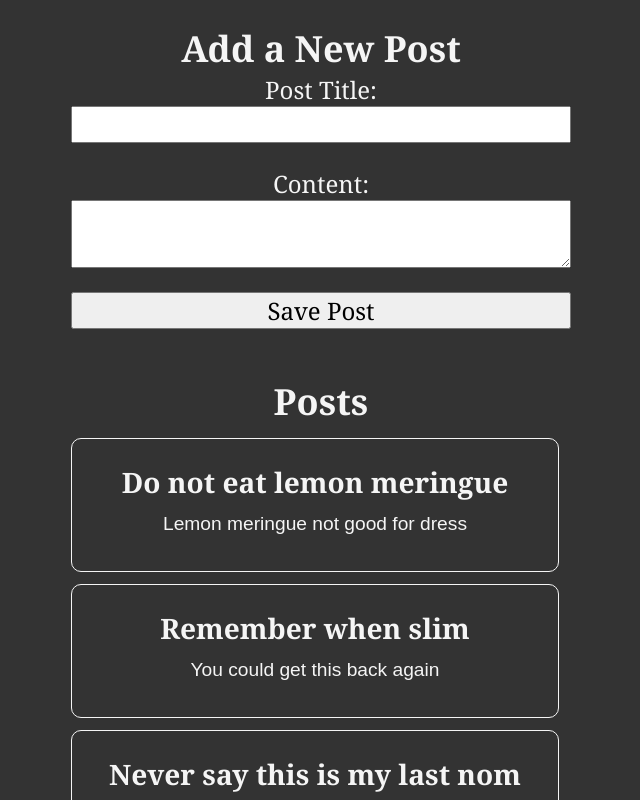
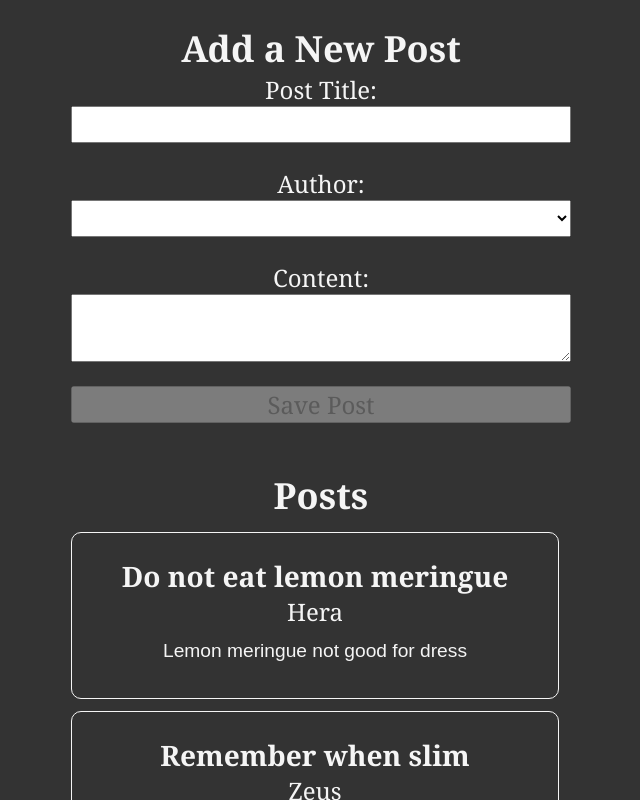
Before and after one commit to GailBowen/tipsblog, a React (Create React App) app: page / in a window 1280 px wide. Shown: the top 800 px of the page, without its empty margins (319-959 px from the left). Built offline with nearby package versions, Linux system fonts and the light colour scheme.

Commit message:
Show author name

```diff
--- a/src/app/store.js
+++ b/src/app/store.js
@@ -1,9 +1,11 @@
 import { configureStore } from '@reduxjs/toolkit';
 
 import postsReducer from '../features/posts/postsSlice';
+import usersReducer from '../features/users/usersSlice';
 
 export const store = configureStore({
     reducer: {
-        posts: postsReducer
+        posts: postsReducer,
+        users: usersReducer
     }
 });
--- a/src/features/posts/AddPostForm.js
+++ b/src/features/posts/AddPostForm.js
@@ -1,29 +1,47 @@
 import React from 'react'
 import { useState } from 'react';
-import { useDispatch } from 'react-redux';
-import { nanoid } from '@reduxjs/toolkit';
+import { useDispatch, useSelector } from 'react-redux';
+
 import { postAdded } from './postsSlice';
+import { selectAllUsers } from '../users/usersSlice';
+
+
 
 
 const AddPostForm = () => {
     const dispatch = useDispatch();
     const [title, setTitle] = useState('');
     const [content, setContent] = useState('');
+    const [userId, setUserId] = useState('');
+
+    const users = useSelector(selectAllUsers);
 
     const onTitleChanged = e => setTitle(e.target.value);
 
     const onContentChanged = e => setContent(e.target.value);
 
+    const onAuthorChanged = e => setUserId(e.target.value);
+
+
     const onSavedPostClicked = () => {
         if (title && content) {
             dispatch(
-                postAdded(title, content)
+                postAdded(title, content, userId)
             );
 
             setTitle('');
             setContent('');
         }
     };
+
+    const canSave = Boolean(title) && Boolean(content) && Boolean(userId);
+
+    const userOptions = users.map(user => (
+        <option key={user.id} value={user.id}>
+            {user.name}
+        </option>
+    ));
+
 
 
   return (
@@ -38,6 +56,13 @@ const AddPostForm = () => {
                 value={title}
                 onChange={onTitleChanged}
             />
+
+            <label htmlFor="postAuthor">Author:</label>
+            <select id ="postAuthor" value={userId} onChange={onAuthorChanged}>
+                <option value=""></option>
+                {userOptions}
+            </select>
+
             <label htmlFor="postContent">Content:</label>
             <textarea
                 id="postContent"
@@ -47,7 +72,10 @@ const AddPostForm = () => {
             />
             <button
                 type="button"
-                onClick={onSavedPostClicked}>Save Post</button>
+                onClick={onSavedPostClicked}
+                disabled={!canSave}>
+                    Save Post
+                    </button>
         </form>
       </section>
   )
--- a/src/features/posts/PostsList.js
+++ b/src/features/posts/PostsList.js
@@ -1,15 +1,18 @@
 import { useSelector } from 'react-redux';
 import { selectAllPosts } from './postsSlice';
+import { selectAllUsers } from '../users/usersSlice';
 
 import React from 'react'
 
 const PostsList = () => {
     const posts = useSelector(selectAllPosts)
+    const users = useSelector(selectAllUsers)
 
     console.log('PostsList -> posts', posts);
     const renderedPosts = posts.map(post => (
         <article className="post-excerpt" key={post.id}>
             <h3>{post.title}</h3>
+            <span>{users[post.userId].name}</span>
             <p className="post-content">{post.content.substring(0, 100)}</p>
         </article>
     ))
--- a/src/features/posts/postsSlice.js
+++ b/src/features/posts/postsSlice.js
@@ -1,9 +1,9 @@
 import { createSlice, nanoid } from '@reduxjs/toolkit';
 
 const initialState = [
-    { id: '1', title: 'Do not eat lemon meringue', content: 'Lemon meringue not good for dress' },
-    { id: '2', title: 'Remember when slim', content: 'You could get this back again' },
-    { id: '3', title: 'Never say this is my last nom of the day', content: 'Just put off nomming as long as possible' },
+    { id: '1', title: 'Do not eat lemon meringue', content: 'Lemon meringue not good for dress', userId: '0' },
+    { id: '2', title: 'Remember when slim', content: 'You could get this back again', userId: '1' },
+    { id: '3', title: 'Never say this is my last nom of the day', content: 'Just put off nomming as long as possible', userId: '2' },
 ];
 
 const postsSlice = createSlice({
@@ -14,12 +14,13 @@ const postsSlice = createSlice({
             reducer(state, action) {
                 state.push(action.payload);
             },
-            prepare(title, content) {
+            prepare(title, content, userId) {
                 return {
                     payload: {
                         id: nanoid(),
                         title,
-                        content
+                        content,
+                        userId
                     }
                 }
             }
--- /dev/null
+++ b/src/features/users/usersSlice.js
@@ -0,0 +1,18 @@
+import { createSlice } from '@reduxjs/toolkit';
+
+const initialState = [
+    {id: '0', name: 'Hera'},
+    {id: '1', name: 'Zeus'},
+    {id: '2', name: 'Medea'}
+];
+
+
+const usersSlice = createSlice({
+    name: 'users',
+    initialState,
+    reducers: {}
+});
+
+export const selectAllUsers = state => state.users;
+
+export default usersSlice.reducer;
```
